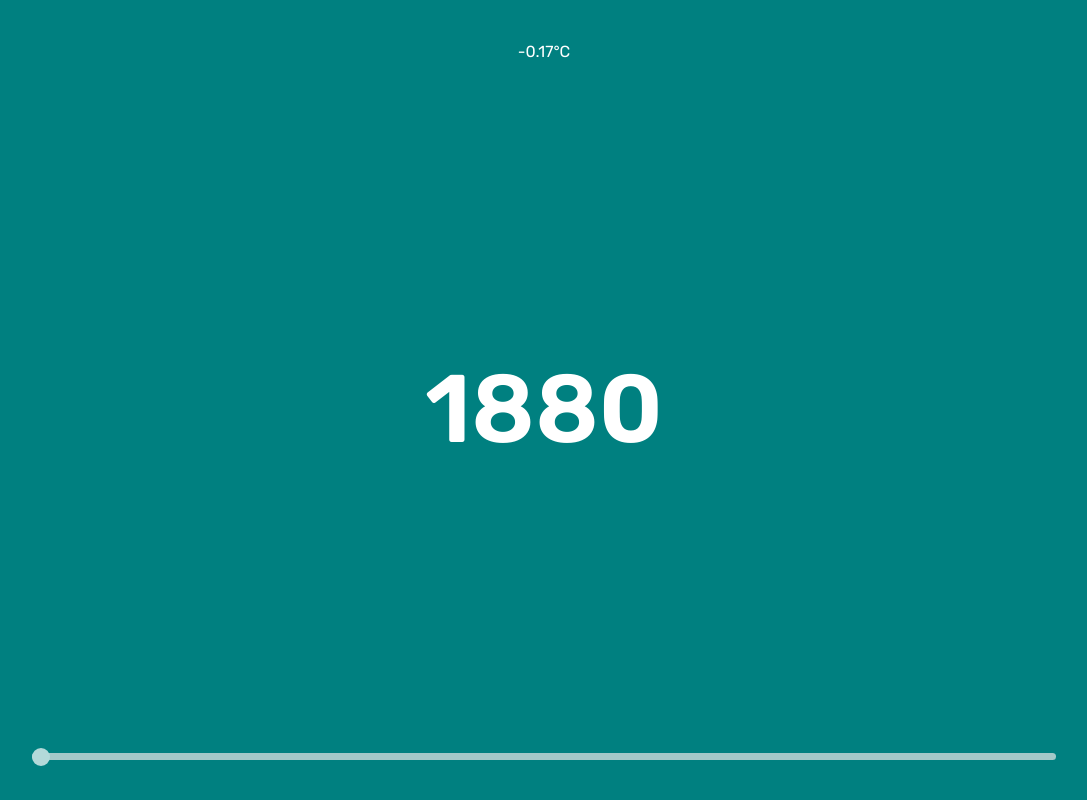
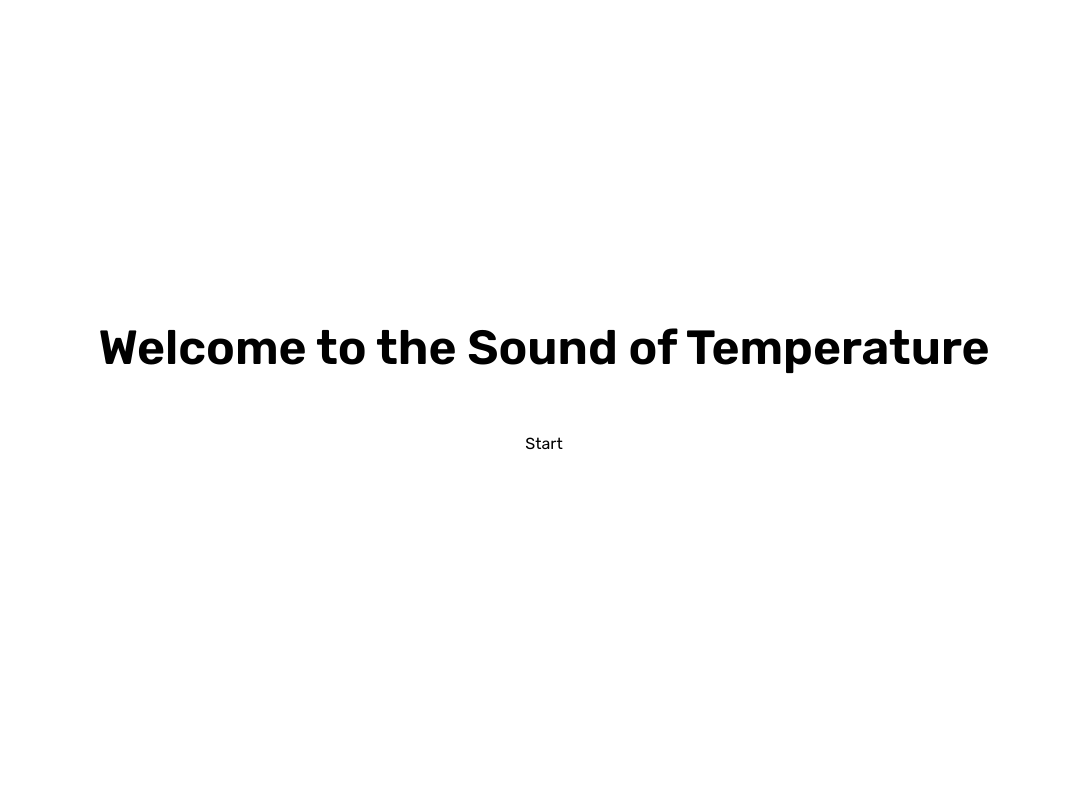
Before and after one commit to juanmayorquin/sound-of-temperature, a React (Vite) app: page / in a window 1280 px wide. Shown: the whole page, without its empty margins (96-1183 px from the left). Built offline with nearby package versions, Linux system fonts and the light colour scheme.

Commit message:
agregado visualizer para sonido

```diff
--- a/src/App.jsx
+++ b/src/App.jsx
@@ -1,39 +1,101 @@
-import { useEffect, useState } from "react";
 import { data } from "./data/temp_data";
+import { useRef, useState } from "react";
+import musica from "./assets/musica.mp3";
+let audioContext;
+let source;
+let analyser;
 
 function App() {
   const [year, setYear] = useState(1880);
-  const [temp, setTemp] = useState(0);
-  const [bgColor, setBgColor] = useState("black");
+  const [temp, setTemp] = useState(-0.17);
+  const [bgColor, setBgColor] = useState("teal");
+  const [started, setStarted] = useState(false);
+  const audioRef = useRef(null);
+  const [song, setSong] = useState(musica);
+  const canvasRef = useRef(null);
+  const animationFrameId = useRef();
 
-  useEffect(() => {
-    const yearData = data.find((d) => d.year === year);
+  const animate = () => {
+    const canvas = canvasRef.current;
+    const ctx = canvas.getContext("2d");
+    const data = new Uint8Array(analyser.frequencyBinCount);
+    analyser.getByteFrequencyData(data);
+
+    ctx.clearRect(0, 0, canvas.width, canvas.height);
+    const radius = Math.min(canvas.width, canvas.height) / 2;
+    const innerRadius = radius / 2;
+    const barCount = 128;
+    const barWidth = ((2 * Math.PI) / barCount) * 0.4;
+    const barSpacing = ((2 * Math.PI) / barCount) * 0.6;
+    ctx.save();
+    ctx.translate(canvas.width / 2, canvas.height / 2);
+    for (let i = 0; i < barCount; i++) {
+      let barHeight = data[i];
+      if (data[i] > 180) {
+        barHeight = data[i] - 100;
+      }
+      ctx.fillStyle = "#ffffff";
+      ctx.rotate(barWidth + barSpacing);
+      ctx.fillRect(
+        innerRadius,
+        (-barWidth * radius) / 2,
+        barHeight,
+        barWidth * radius
+      );
+    }
+    ctx.restore();
+
+    animationFrameId.current = requestAnimationFrame(animate);
+  };
+
+  const handleStart = () => {
+    if (audioRef.current) {
+      audioContext = new (window.AudioContext || window.webkitAudioContext)();
+      source = audioContext.createMediaElementSource(audioRef.current);
+      analyser = audioContext.createAnalyser();
+      source.connect(analyser);
+      analyser.connect(audioContext.destination);
+      audioRef.current.play();
+      setStarted(true);
+      animationFrameId.current = requestAnimationFrame(animate);
+    } else {
+      console.error("Audio element not ready");
+    }
+  };
+
+  const handleYearChange = (e) => {
+    const newYear = Number(e.target.value);
+    setYear(newYear);
+    const yearData = data.find((d) => d.year === newYear);
     if (yearData) {
       setTemp(yearData.temperature);
+      setBgColor(calculateBgColor(yearData.temperature));
     }
-  }, [year]);
-
-  useEffect(() => {
-    let newBgColor;
-    if (temp >= 0.7) {
-      newBgColor = "barn_red";
-    } else if (0.36 <= temp && temp < 0.7) {
-      newBgColor = "fire_brick";
-    } else if (0.05 <= temp && temp < 0.36) {
-      newBgColor = "carrot_orange";
-    } else if (-0.17 <= temp && temp < 0.05) {
-      newBgColor = "teal";
-    } else if (temp < -0.17) {
-      newBgColor = "forest_green";
-    }
-    setBgColor(newBgColor);
-  }, [temp]);
-
-  const handleYearChange = (e) => {
-    setYear(Number(e.target.value));
+    audioRef.current.pause();
+    setSong(yearData.song);
+    audioRef.current.load();
+    audioRef.current.oncanplaythrough = () => {
+      audioRef.current.play();
+    };
   };
 
+  const calculateBgColor = (temperature) => {
+    if (temperature >= 0.7) {
+      return "barn_red";
+    } else if (0.36 <= temperature && temperature < 0.7) {
+      return "fire_brick";
+    } else if (0.05 <= temperature && temperature < 0.36) {
+      return "carrot_orange";
+    } else if (-0.17 <= temperature && temperature < 0.05) {
+      return "teal";
+    } else if (temperature < -0.17) {
+      return "forest_green";
+    }
+  };
   return (
+    <>
+      <audio src={song} crossOrigin="anonymous" ref={audioRef} />
+      {started ? (
         <section
           className="h-screen text-white transition-all duration-200"
           style={{ backgroundColor: `var(--${bgColor})` }}
@@ -41,6 +103,9 @@ function App() {
           <div className="flex flex-col h-full w-full justify-between text-center py-10">
             <h2>{temp}°C</h2>
             <h2 className="text-8xl font-semibold">{year}</h2>
+            <div className="flex flex-col items-center ">
+              <canvas width={700} height={700} ref={canvasRef} />
+            </div>
             <input
               id="myinput"
               type="range"
@@ -52,7 +117,20 @@ function App() {
             />
           </div>
         </section>
+      ) : (
+        <div className="flex flex-col items-center justify-center h-screen">
+          <h1 className="text-5xl font-semibold">
+            Welcome to the Sound of Temperature
+          </h1>
+          <button
+            onClick={handleStart}
+            className="mt-10 bg-white px-10 py-5 rounded-full"
+          >
+            Start
+          </button>
+        </div>
+      )}
+    </>
   );
 }
-
 export default App;
--- a/src/data/temp_data.js
+++ b/src/data/temp_data.js
@@ -1,6 +1,9 @@
+import musica from "../assets/musica.mp3";
+import musica2 from "../assets/musica2.mp3";
+
 export const data = [
-  { year: 1880, temperature: -0.17 },
-  { year: 1881, temperature: -0.09 },
+  { year: 1880, temperature: -0.17, song: musica },
+  { year: 1881, temperature: -0.09, song: musica2 },
   { year: 1882, temperature: -0.11 },
   { year: 1883, temperature: -0.18 },
   { year: 1884, temperature: -0.29 },
@@ -37,7 +40,7 @@ export const data = [
   { year: 1915, temperature: -0.14 },
   { year: 1916, temperature: -0.36 },
   { year: 1917, temperature: -0.46 },
-  { year: 1918, temperature: -0.30 },
+  { year: 1918, temperature: -0.3 },
   { year: 1919, temperature: -0.28 },
   { year: 1920, temperature: -0.27 },
   { year: 1921, temperature: -0.19 },
@@ -47,17 +50,17 @@ export const data = [
   { year: 1925, temperature: -0.22 },
   { year: 1926, temperature: -0.11 },
   { year: 1927, temperature: -0.22 },
-  { year: 1928, temperature: -0.20 },
+  { year: 1928, temperature: -0.2 },
   { year: 1929, temperature: -0.36 },
   { year: 1930, temperature: -0.16 },
   { year: 1931, temperature: -0.09 },
   { year: 1932, temperature: -0.16 },
   { year: 1933, temperature: -0.28 },
   { year: 1934, temperature: -0.12 },
-  { year: 1935, temperature: -0.20 },
+  { year: 1935, temperature: -0.2 },
   { year: 1936, temperature: -0.14 },
   { year: 1937, temperature: -0.03 },
-  { year: 1938, temperature: 0.00 },
+  { year: 1938, temperature: 0.0 },
   { year: 1939, temperature: -0.02 },
   { year: 1940, temperature: 0.13 },
   { year: 1941, temperature: 0.19 },
@@ -67,7 +70,7 @@ export const data = [
   { year: 1945, temperature: 0.09 },
   { year: 1946, temperature: -0.07 },
   { year: 1947, temperature: -0.02 },
-  { year: 1948, temperature: -0.10 },
+  { year: 1948, temperature: -0.1 },
   { year: 1949, temperature: -0.11 },
   { year: 1950, temperature: -0.17 },
   { year: 1951, temperature: -0.07 },
@@ -83,7 +86,7 @@ export const data = [
   { year: 1961, temperature: 0.06 },
   { year: 1962, temperature: 0.03 },
   { year: 1963, temperature: 0.05 },
-  { year: 1964, temperature: -0.20 },
+  { year: 1964, temperature: -0.2 },
   { year: 1965, temperature: -0.11 },
   { year: 1966, temperature: -0.06 },
   { year: 1967, temperature: -0.02 },
@@ -95,7 +98,7 @@ export const data = [
   { year: 1973, temperature: 0.16 },
   { year: 1974, temperature: -0.07 },
   { year: 1975, temperature: -0.01 },
-  { year: 1976, temperature: -0.10 },
+  { year: 1976, temperature: -0.1 },
   { year: 1977, temperature: 0.18 },
   { year: 1978, temperature: 0.07 },
   { year: 1979, temperature: 0.16 },
@@ -110,14 +113,14 @@ export const data = [
   { year: 1988, temperature: 0.39 },
   { year: 1989, temperature: 0.27 },
   { year: 1990, temperature: 0.45 },
-  { year: 1991, temperature: 0.40 },
+  { year: 1991, temperature: 0.4 },
   { year: 1992, temperature: 0.22 },
   { year: 1993, temperature: 0.23 },
   { year: 1994, temperature: 0.31 },
   { year: 1995, temperature: 0.44 },
   { year: 1996, temperature: 0.33 },
   { year: 1997, temperature: 0.46 },
-  { year: 1998, temperature: 0.60 },
+  { year: 1998, temperature: 0.6 },
   { year: 1999, temperature: 0.38 },
   { year: 2000, temperature: 0.39 },
   { year: 2001, temperature: 0.53 },
```
Also changed, not shown: 2 other files (tests, documents, lock files or other folders). Lines whose indentation alone changed are shown as unchanged.
